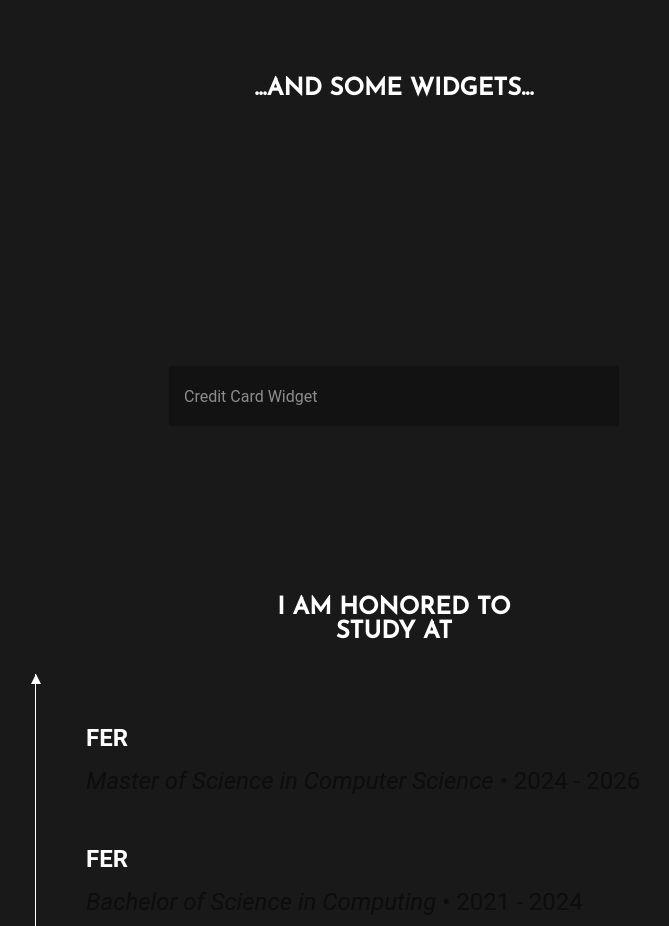
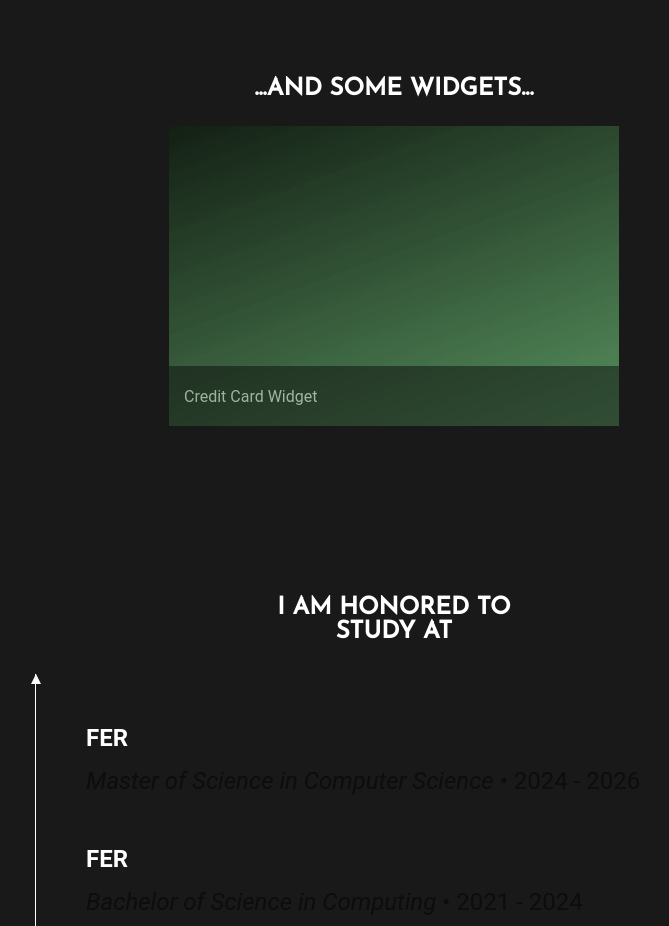
Before and after one commit to AlexIchenskiy/alexichenskiy.github.io, a React (Create React App) app: page / in a window 1280 px wide. Shown: the part 2400-3326 px from the top of the page, without its empty margins (246-915 px from the left). Built offline with nearby package versions, Linux system fonts and the light colour scheme.

Commit message:
fix: image loading

```diff
--- a/src/components/works.component.js
+++ b/src/components/works.component.js
@@ -131,7 +131,7 @@ function Works(props) {
                                 <div
                                     className="projectBg"
                                     style={{
-                                        backgroundImage: `url(require(${credit}))`,
+                                        backgroundImage: `url(${credit})`,
                                     }}
                                 />
                                 <div className="projectDescription">
```
